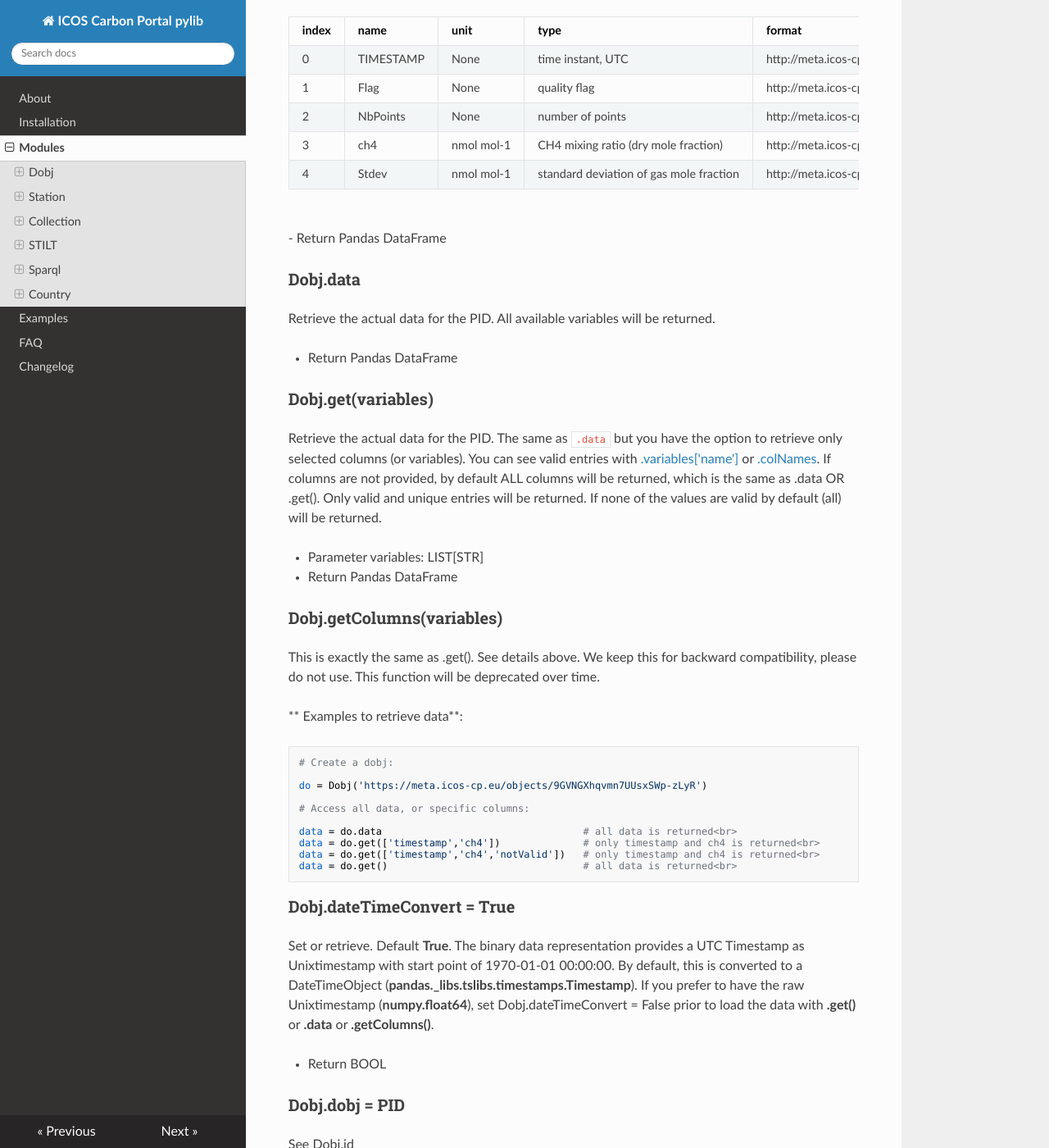
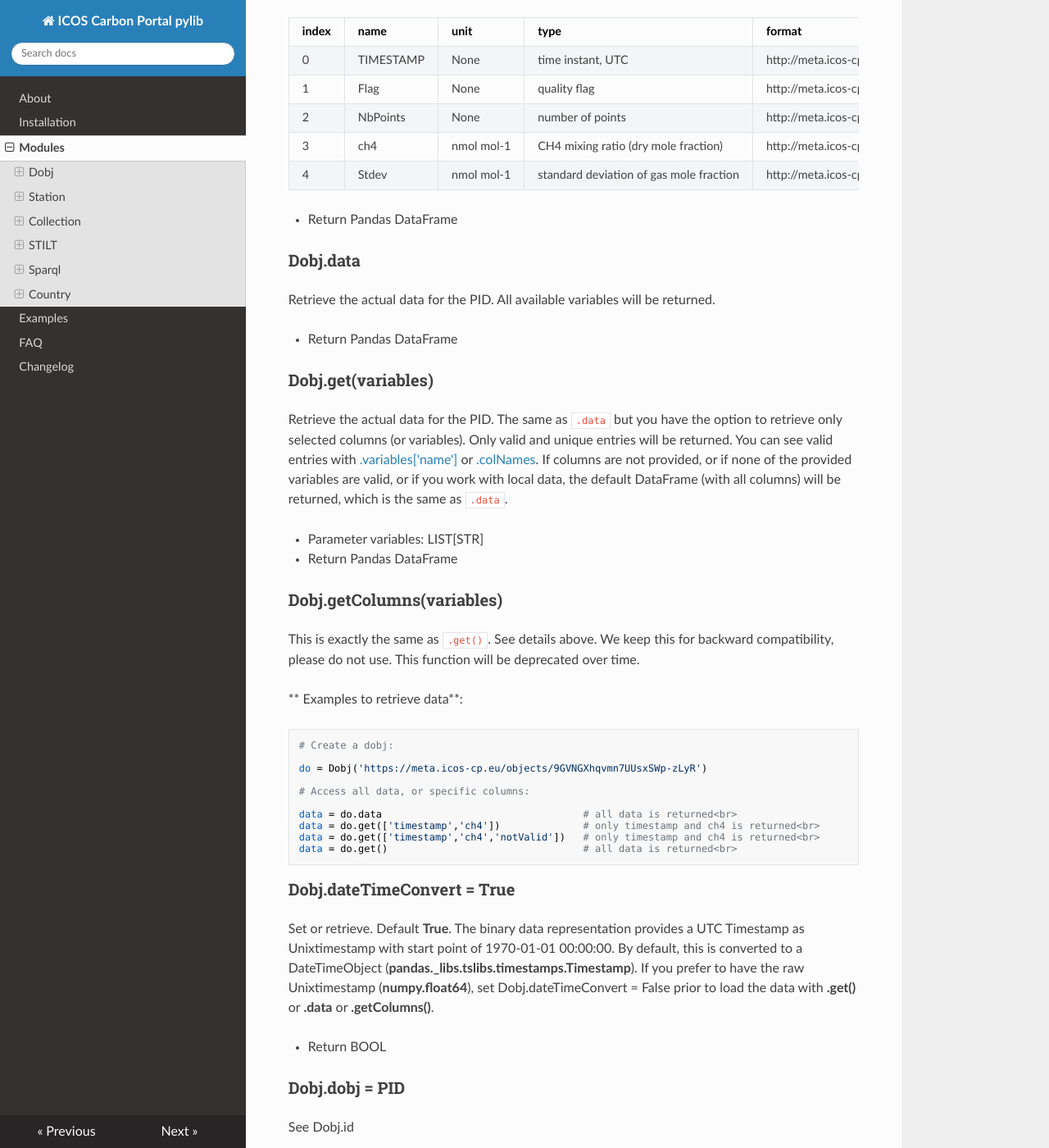
Before and after one commit to ICOS-Carbon-Portal/pylib, an MkDocs documentation site: the page built from docs/modules.md, in a window 1280 px wide and 1400 px high, scrolled down 2978 px. Shown: the whole window at 82% size. Built offline with MkDocs 1.6.1, drawn with Linux system fonts in a browser that asks for light colours; nearby versions of some CDN libraries; some of the changed text lies outside the part shown.

Commit message:
Update modules.md

```diff
--- a/docs/modules.md
+++ b/docs/modules.md
@@ -101,7 +101,7 @@ index | name | unit | type | format
 3 | ch4 | nmol mol-1 | CH4 mixing ratio (dry mole fraction) | http://meta.icos-cp.eu/ontologies/cpmeta/float32
 4 | Stdev | nmol mol-1 | standard deviation of gas mole fraction |http://meta.icos-cp.eu/ontologies/cpmeta/float32
 
-<br>
+
 - Return Pandas DataFrame
 
 ### **Dobj.data**
@@ -110,14 +110,14 @@ Retrieve the actual data for the PID. All available variables will be returned.
 - Return Pandas DataFrame
 
 ### **Dobj.get(variables)**
-Retrieve the actual data for the PID. The same as `.data` but you have the option to retrieve only selected columns (or variables). You can see valid entries with [.variables['name']](#dobjvariables) or [.colNames](#dobjcolnames). If columns are not provided, by default ALL columns will be returned, which is the same as .data OR .get(). Only valid and unique entries will be returned. If none of the values are valid by default (all) will be returned.
+Retrieve the actual data for the PID. The same as `.data` but you have the option to retrieve only selected columns (or variables). Only valid and unique entries will be returned. You can see valid entries with [.variables['name']](#dobjvariables) or [.colNames](#dobjcolnames). If columns are not provided, or if none of the provided variables are valid, or if you work with local data, the default DataFrame (with all columns) will be returned, which is the same as `.data`.
 
 - Parameter variables: LIST[STR]
 - Return Pandas DataFrame
 
 
 ### **Dobj.getColumns(variables)**
-This is exactly the same as .get(). See details above. We keep this for backward compatibility,  please do not use. This function will be deprecated over time.
+This is exactly the same as `.get()`. See details above. We keep this for backward compatibility,  please do not use. This function will be deprecated over time.
 
 ** Examples to retrieve data**:
 
@@ -176,7 +176,7 @@ This is exactly the same as .elevation
 
 ### **Dobj.station**
 This returns information about the station, where the data was collected/measured, to provide information about the provenance of the data. Further information about sammplingHeight, instruments, documentation, etc. can be found in `dobj.meta['specificInfo']['acquisition']`.
-Please be aware that prior to version 0.1.15 this has returned a string with station id, which is now available as station['id']. An example code snippet on how to extract all 'keys' from a nested dictionary is available in (#faq)[#faq]
+Please be aware that prior to version 0.1.15 this has returned a string with station id, which is now available as station['id']. An example code snippet on how to extract all 'keys' from a nested dictionary is available in the [FAQ](faq.md#q1)
 
 - Return DICT
 
```
Also changed, not shown: other parts of docs/modules.md (+1 -1 lines).
